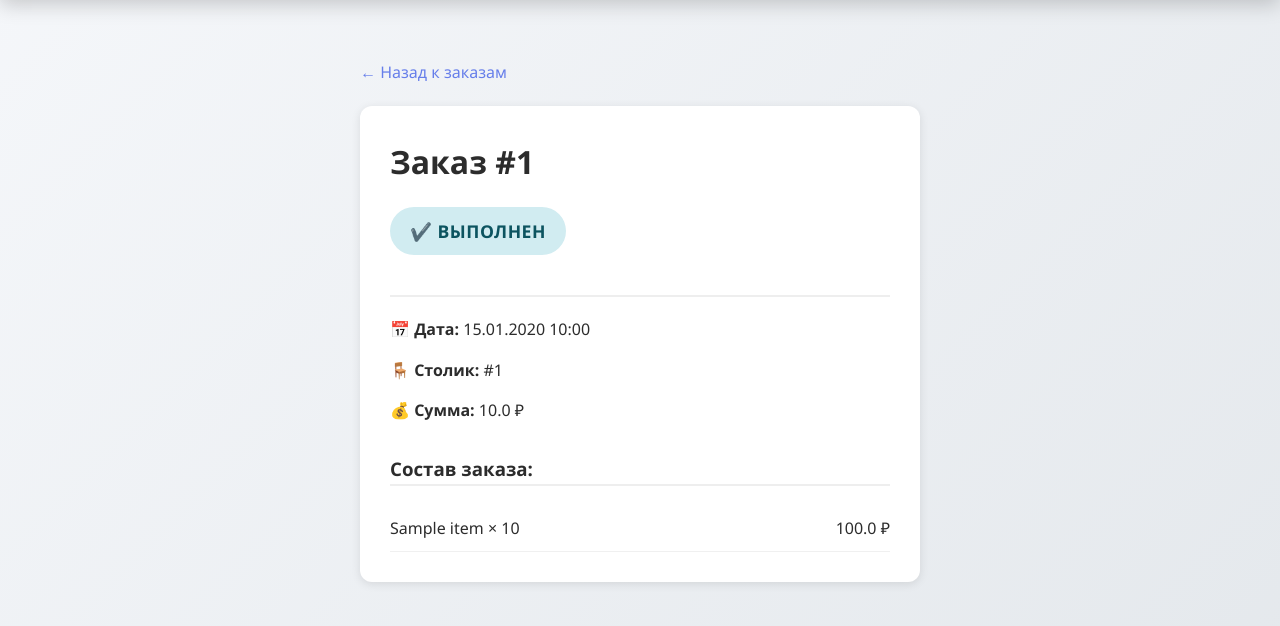
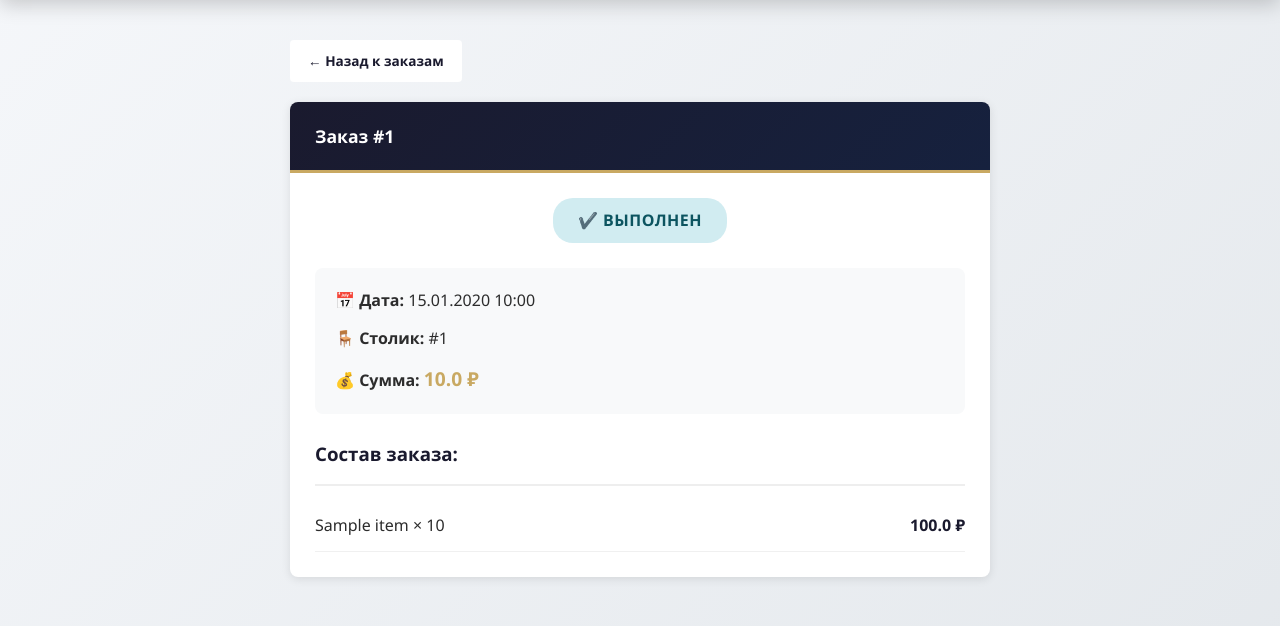
Before and after one commit to Maga-nan/cafe_manager, a Flask app: page /client/order/1 in a window 1280 px wide. Shown: the part 70-696 px from the top of the page. Run offline with Flask 3, Linux system fonts and the light colour scheme; a user stored in the database is signed in; tables that the repository leaves empty hold one stand-in row (values such as "Sample post").

Commit message:
Update client_order_detail.html

```diff
--- a/templates/client_order_detail.html
+++ b/templates/client_order_detail.html
@@ -1,37 +1,42 @@
 {% extends "base.html" %}
 {% block title %}Заказ #{{ order.id }}{% endblock %}
 {% block content %}
-<div class="order-detail" style="padding: 20px; max-width: 600px; margin: 0 auto;">
-    <a href="{{ url_for('client.client_orders') }}" style="color: #667eea; text-decoration: none;">← Назад к заказам</a>
+<div class="order-detail" style="max-width: 700px; margin: 0 auto;">
+    <a href="{{ url_for('client.client_orders') }}" class="btn btn-secondary btn-sm mb-20">← Назад к заказам</a>
 
-    <div style="background: white; border-radius: 12px; padding: 30px; box-shadow: 0 2px 10px rgba(0,0,0,0.1); margin-top: 20px;">
-        <h1 style="margin: 0 0 20px 0;">Заказ #{{ order.id }}</h1>
-
-        <div class="status-badge status-{{ order.status }}" style="display: inline-block; padding: 10px 20px; border-radius: 25px; font-weight: 700; font-size: 1.1rem; margin-bottom: 20px;">
+    <div class="card">
+        <div class="card-header">
+            Заказ #{{ order.id }}
+        </div>
+        <div class="card-body">
+            <div style="text-align: center; margin-bottom: 25px;">
+                <span class="status-badge status-{{ order.status }}" style="font-size: 1rem; padding: 10px 25px;">
                     {% if order.status == 'new' %}🆕 Новый
                     {% elif order.status == 'cooking' %}👨‍🍳 Готовится
                     {% elif order.status == 'ready' %}✅ Готов к выдаче
                     {% elif order.status == 'completed' %}✔️ Выполнен
                     {% elif order.status == 'cancelled' %}❌ Отменён{% endif %}
+                </span>
             </div>
 
-        <div style="border-top: 2px solid #eee; padding-top: 20px; margin-top: 20px;">
-            <div style="display: grid; gap: 15px;">
+            <div style="background: #f8f9fa; padding: 20px; border-radius: 8px; margin-bottom: 25px;">
+                <div style="display: grid; gap: 12px;">
                     <div><strong>📅 Дата:</strong> {{ order.created_at.strftime('%d.%m.%Y %H:%M') }}</div>
                     {% if order.table_number %}<div><strong>🪑 Столик:</strong> #{{ order.table_number }}</div>{% endif %}
-                <div><strong>💰 Сумма:</strong> {{ order.total_amount }} ₽</div>
+                    <div><strong>💰 Сумма:</strong> <span style="color: var(--accent-gold); font-weight: 700; font-size: 1.2rem;">{{ order.total_amount }} ₽</span></div>
                 </div>
             </div>
 
-        <h3 style="margin-top: 30px;">Состав заказа:</h3>
-        <div style="border-top: 2px solid #eee; padding-top: 20px;">
+            <h3 style="margin-bottom: 15px; color: var(--primary-dark);">Состав заказа:</h3>
+            <div style="border-top: 2px solid #eee; padding-top: 15px;">
                 {% for item in order.items %}
-            <div style="display: flex; justify-content: space-between; padding: 10px 0; border-bottom: 1px solid #f0f0f0;">
-                <span>{{ item.menu_item.name }} × {{ item.quantity }}</span>
-                <span>{{ item.price * item.quantity }} ₽</span>
+                <div style="display: flex; justify-content: space-between; padding: 12px 0; border-bottom: 1px solid #f0f0f0;">
+                    <span style="color: var(--text-dark);">{{ item.menu_item.name }} × {{ item.quantity }}</span>
+                    <span style="font-weight: 600; color: var(--primary-dark);">{{ item.price * item.quantity }} ₽</span>
                 </div>
                 {% endfor %}
             </div>
         </div>
     </div>
+</div>
 {% endblock %}
```
Lines whose indentation alone changed are shown as unchanged.
